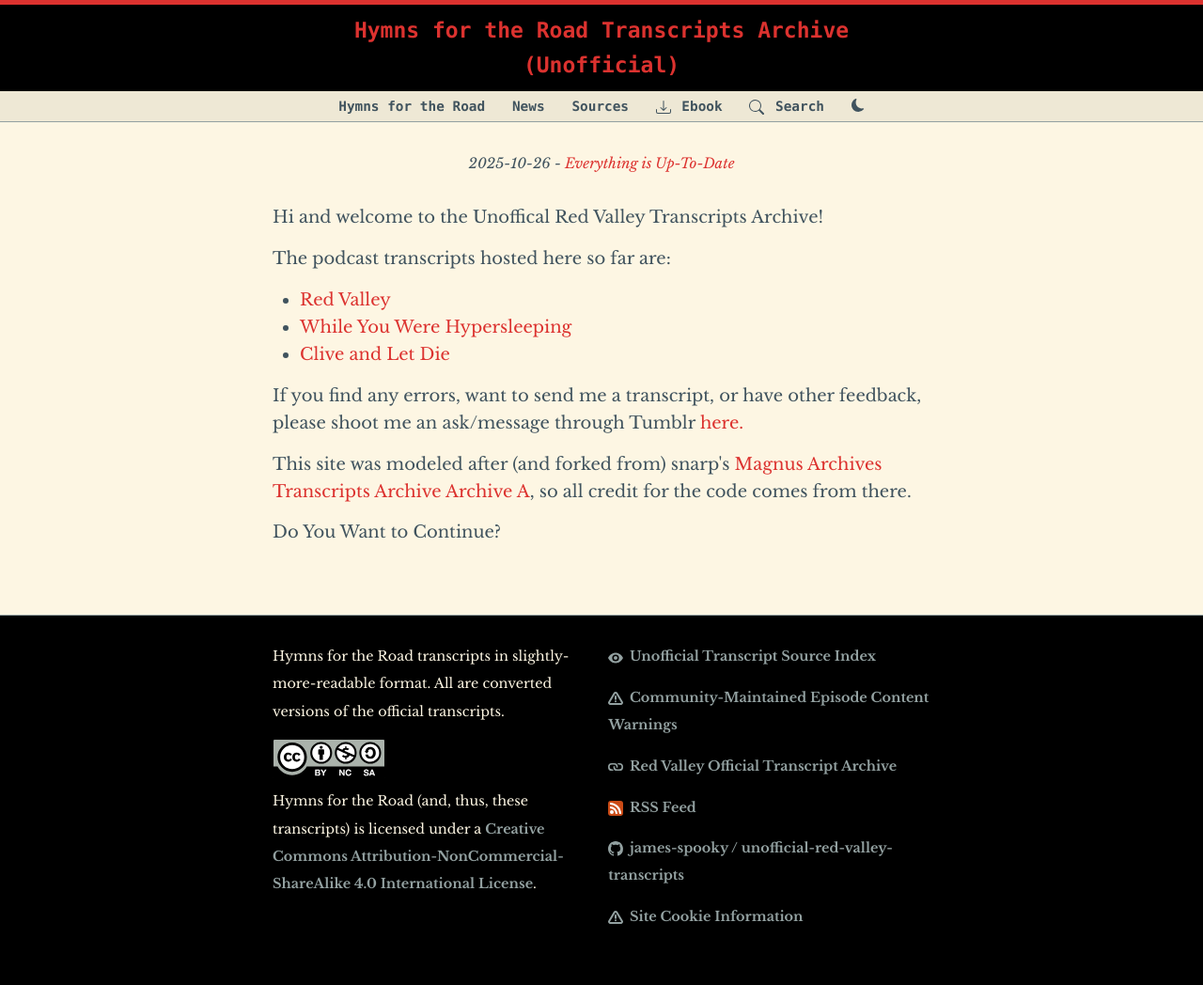
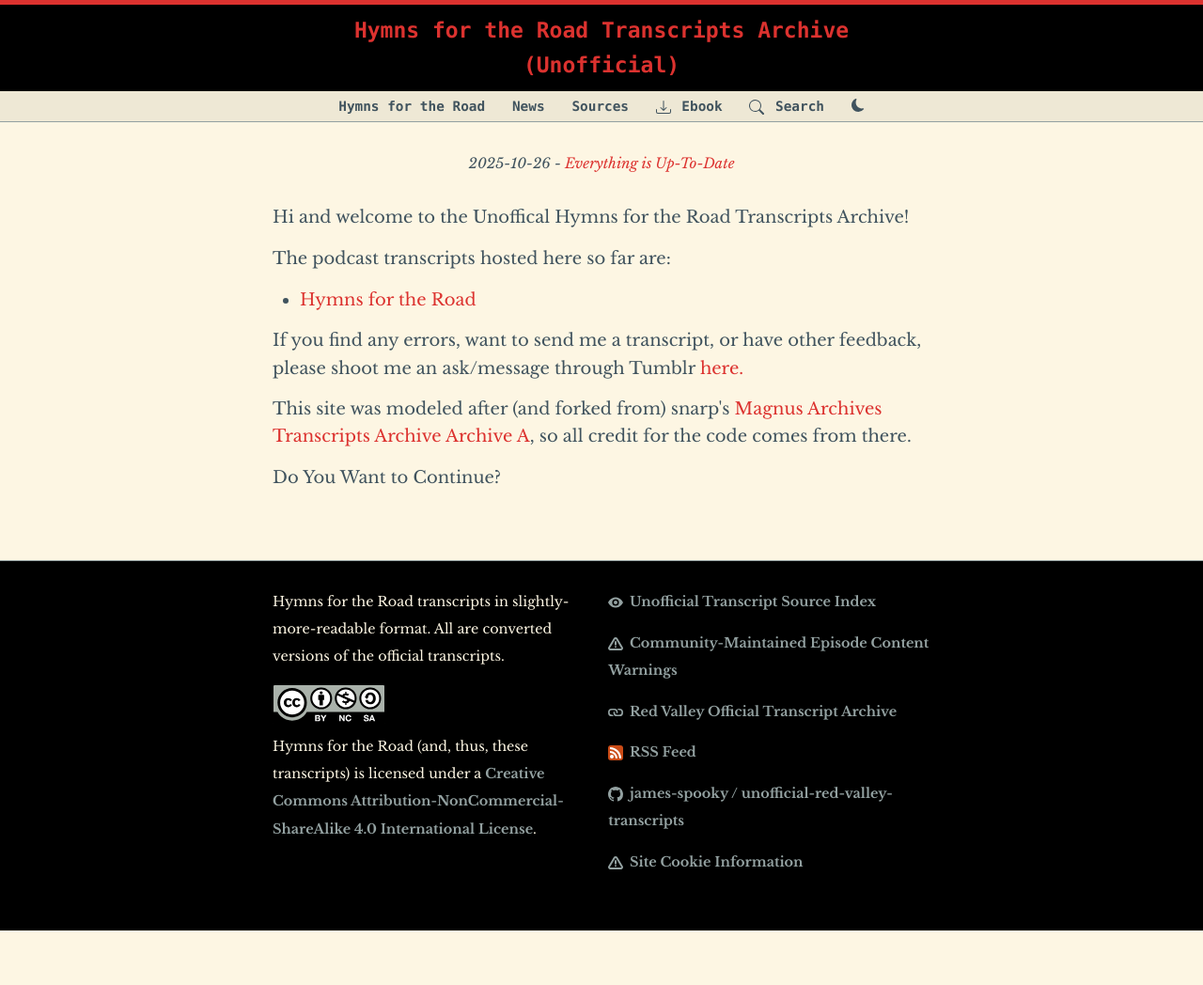
Before and after one commit to spooky-james/unofficial-hymns-for-the-road-transcripts, a Jekyll site: the page built from index.html, in a window 1280 px wide. Shown: the whole page at 94% size. Built offline with Jekyll 4.4.1, drawn with Linux system fonts in a browser that asks for light colours; after the commit the page ends 990 px from its top, so only the background shows below that.

Commit message:
Update index.html

```diff
--- a/index.html
+++ b/index.html
@@ -5,13 +5,11 @@
 {% include latest-news-bar.html %}
 
 <div class="wrapper">
-<p>Hi and welcome to the Unoffical Red Valley Transcripts Archive!</p>
+<p>Hi and welcome to the Unoffical Hymns for the Road Transcripts Archive!</p>
 
 <p>The podcast transcripts hosted here so far are:</p>
 <ul>
-    <li><a href="{{ site.baseurl }}/RedVal/">Red Valley</a></li>
-    <li><a href="{{ site.baseurl }}/wywhs/">While You Were Hypersleeping</a></li>
-    <li><a href="{{ site.baseurl }}/cald/">Clive and Let Die</a></li>
+    <li><a href="{{ site.baseurl }}/Hymn/">Hymns for the Road</a></li>
 </ul>
 
 <p>If you find any errors, want to send me a transcript, or have other feedback, please shoot me an ask/message through Tumblr <a href="https://www.tumblr.com/blog/james-spooky" target="_blank">here.</a></p>
```
